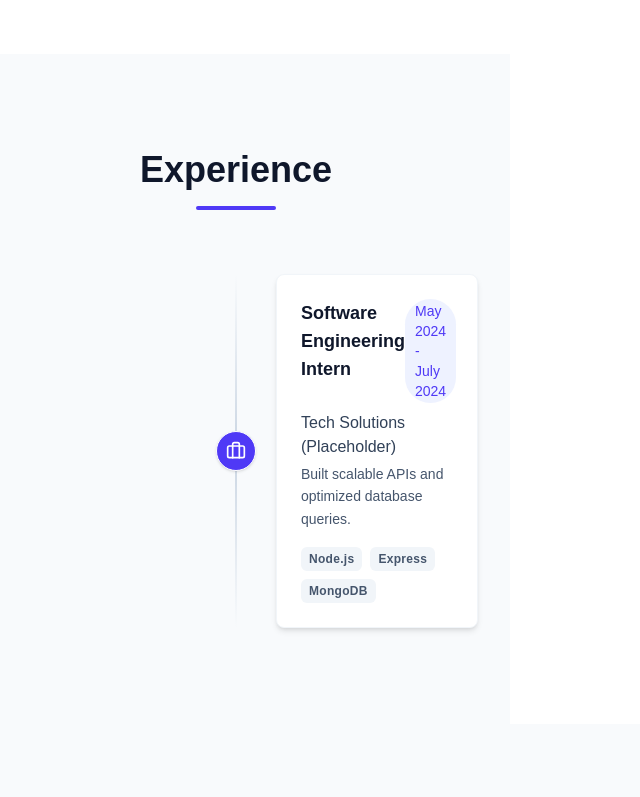
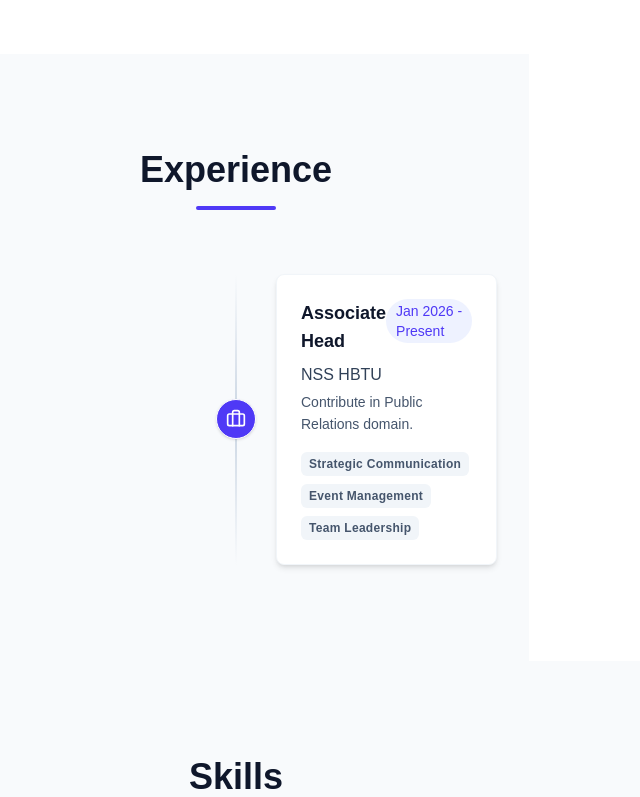
Before and after one commit to makif0456-cloud/portfolio, a Next.js app: page / in a window 1280 px wide. Shown: the part 2000-2797 px from the top of the page, without its empty margins (404-1044 px from the left). Built offline with nearby package versions, Linux system fonts and the light colour scheme.

Commit message:
Initial commit

```diff
--- a/src/app/globals.css
+++ b/src/app/globals.css
@@ -15,6 +15,7 @@
 .dark {
   --background: #0a0a0a;
   --foreground: #ededed;
+  color-scheme: dark;
 }
 
 body {
@@ -22,3 +23,35 @@ body {
   color: var(--foreground);
   font-family: Arial, Helvetica, sans-serif;
 }
+
+/* Custom Scrollbar */
+::-webkit-scrollbar {
+  width: 10px;
+}
+
+::-webkit-scrollbar-track {
+  background: transparent;
+}
+
+::-webkit-scrollbar-thumb {
+  background-color: #cbd5e1;
+  /* slate-300 */
+  border-radius: 9999px;
+  border: 2px solid transparent;
+  background-clip: content-box;
+}
+
+::-webkit-scrollbar-thumb:hover {
+  background-color: #94a3b8;
+  /* slate-400 */
+}
+
+.dark ::-webkit-scrollbar-thumb {
+  background-color: #334155;
+  /* slate-700 */
+}
+
+.dark ::-webkit-scrollbar-thumb:hover {
+  background-color: #475569;
+  /* slate-600 */
+}
--- a/src/components/Hero.tsx
+++ b/src/components/Hero.tsx
@@ -20,7 +20,7 @@ export function Hero() {
                 className="relative z-10 max-w-4xl mx-auto space-y-6"
             >
                 <h1 className="text-4xl sm:text-6xl font-extrabold tracking-tight text-slate-900 dark:text-white">
-                    <span className="block text-indigo-600 dark:text-indigo-400">Hi, I'm [Your Name]</span>
+                    <span className="block text-indigo-600 dark:text-indigo-400">Hi, I'm Mohd Akif</span>
                     <span className="block mt-2">{title}</span>
                 </h1>
 
--- a/src/data/index.ts
+++ b/src/data/index.ts
@@ -21,17 +21,17 @@ export const portfolioData = {
             degree: "B.Tech in Information Technology",
             institute: "Harcourt Butler Technical University (HBTU), Kanpur",
             status: "Currently pursuing",
-            year: "2021 - 2025", // Assumption based on "Student", can be updated
+            year: "2024 - 2028", // Assumption based on "Student", can be updated
             focus: ["Data Structures & Algorithms", "Object-Oriented Programming", "Databases", "Operating Systems"],
         },
     ],
     experience: [
         {
-            role: "Software Engineering Intern",
-            company: "Tech Solutions (Placeholder)",
-            duration: "May 2024 - July 2024",
-            description: "Built scalable APIs and optimized database queries.",
-            technologies: ["Node.js", "Express", "MongoDB"],
+            role: "Associate Head",
+            company: "NSS HBTU",
+            duration: "Jan 2026 - Present",
+            description: "Contribute in Public Relations domain.",
+            technologies: ["Strategic Communication", "Event Management", "Team Leadership"],
         },
     ],
     skills: {
@@ -78,9 +78,9 @@ export const portfolioData = {
         },
     ],
     contact: {
-        email: "email@example.com",
-        github: "https://github.com/yourusername",
-        linkedin: "https://linkedin.com/in/yourusername",
+        email: "makif2725@gmail.com",
+        github: "https://github.com/makif0456-cloud",
+        linkedin: "https://www.linkedin.com/in/mohd-akif-525aa5219/",
     },
     footer: {
         text: "Built with Next.js & Tailwind CSS",
```
Also changed, not shown: 1 other file (tests, documents, lock files or other folders).
